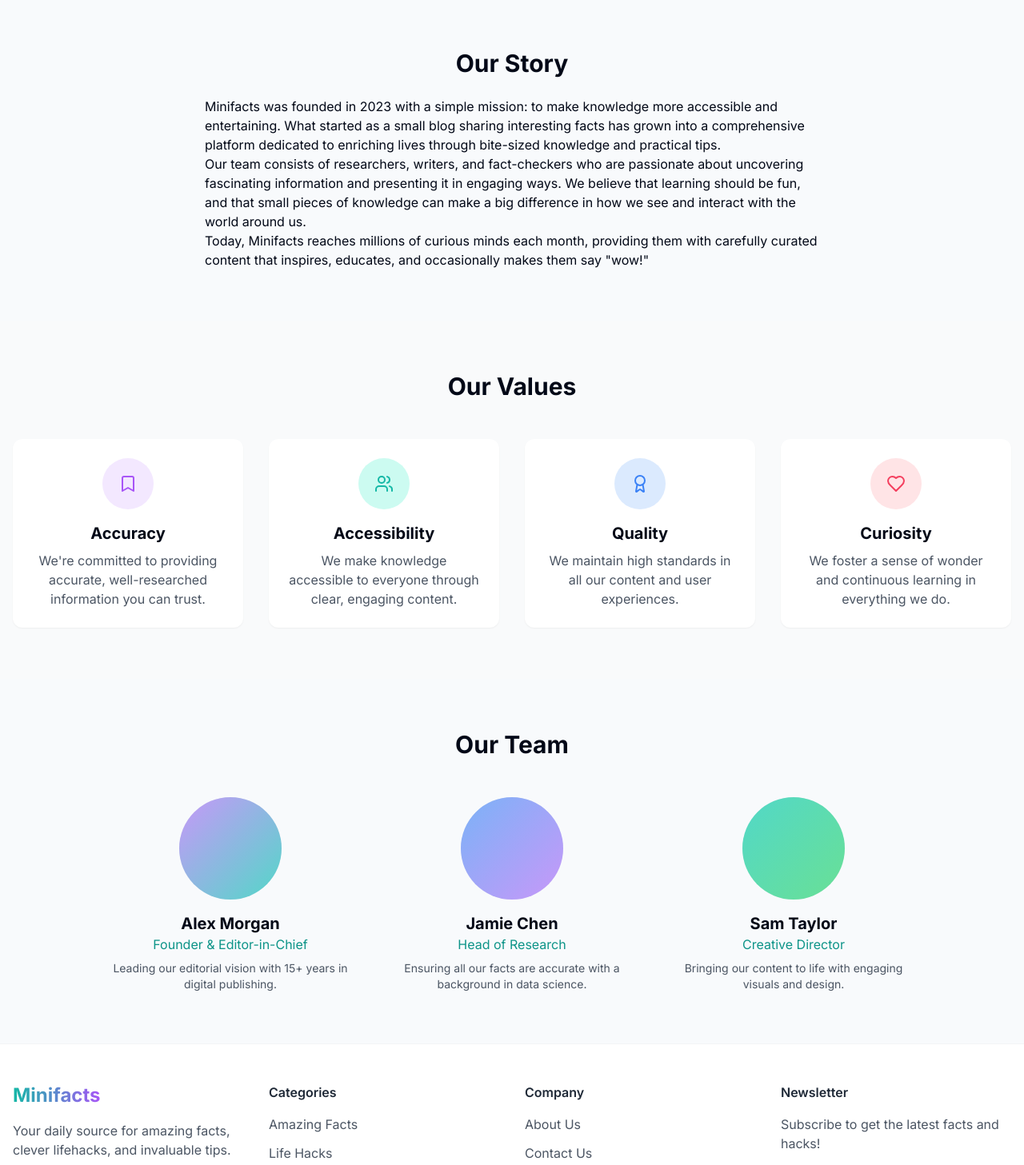
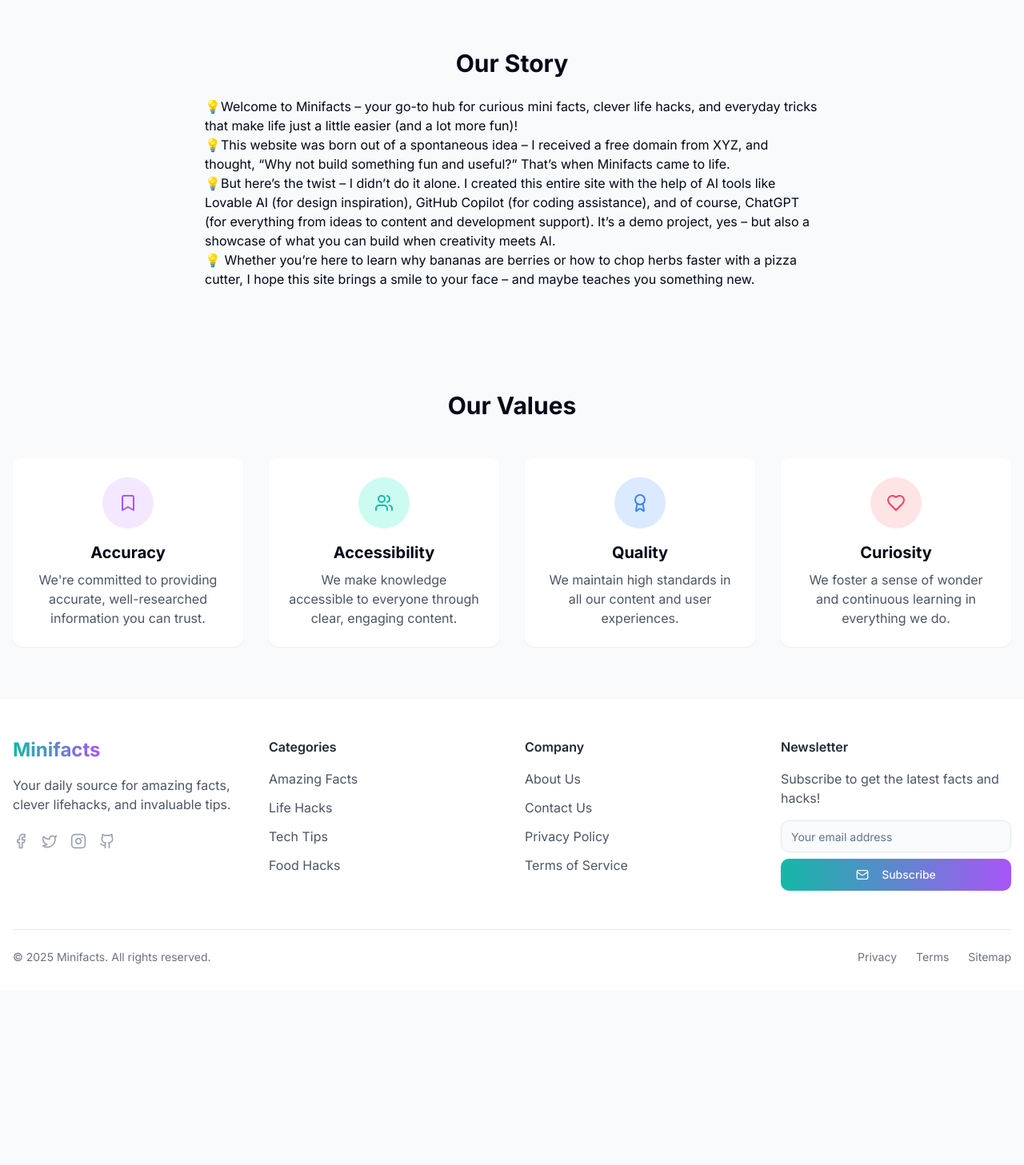
Before and after one commit to bejistojoseph/MiniFacts, a React (Vite) app: page /about in a window 1280 px wide. Shown: the part 420-1877 px from the top of the page at 80% size. After the commit the page ends 1659 px from the top, so only its background shows below. Built offline with nearby package versions, Linux system fonts and the light colour scheme; a web font is replaced by a local one.

Commit message:
aboutusset

```diff
--- a/src/pages/AboutUs.tsx
+++ b/src/pages/AboutUs.tsx
@@ -16,6 +16,7 @@ const AboutUs = () => {
               <h1 className="text-4xl md:text-5xl font-display font-bold mb-6 text-gray-900">About Minifacts</h1>
               <p className="text-lg text-gray-600 mb-8">
                 Bringing you fascinating facts, clever lifehacks, and expert tips to enrich your everyday life.
+
               </p>
             </div>
           </div>
@@ -27,20 +28,20 @@ const AboutUs = () => {
             <div className="max-w-3xl mx-auto">
               <h2 className="text-3xl font-bold mb-6 text-center">Our Story</h2>
               <div className="prose prose-lg mx-auto">
-                <p>
-                  Minifacts was founded in 2023 with a simple mission: to make knowledge more accessible and entertaining.
-                  What started as a small blog sharing interesting facts has grown into a comprehensive platform dedicated
-                  to enriching lives through bite-sized knowledge and practical tips.
+                <p className='text-align-centre'>
+                💡Welcome to Minifacts – your go-to hub for curious mini facts, clever life hacks, and everyday tricks that make life just a little easier (and a lot more fun)!
+
+              <div></div> 💡This website was born out of a spontaneous idea – I received a free domain from XYZ, and thought, “Why not build something fun and useful?” That’s when Minifacts came to life.
+
+                <div></div>💡But here’s the twist – I didn’t do it alone. I created this entire site with the help of AI tools like Lovable AI (for design inspiration), GitHub Copilot (for coding assistance), and of course, ChatGPT (for everything from ideas to content and development support). It’s a demo project, yes – but also a showcase of what you can build when creativity meets AI.
+
+              <div></div> 💡 Whether you’re here to learn why bananas are berries or how to chop herbs faster with a pizza cutter, I hope this site brings a smile to your face – and maybe teaches you something new.
+
+
+
+
                 </p>
-                <p>
-                  Our team consists of researchers, writers, and fact-checkers who are passionate about uncovering fascinating
-                  information and presenting it in engaging ways. We believe that learning should be fun, and that small pieces
-                  of knowledge can make a big difference in how we see and interact with the world around us.
-                </p>
-                <p>
-                  Today, Minifacts reaches millions of curious minds each month, providing them with carefully curated content
-                  that inspires, educates, and occasionally makes them say "wow!"
-                </p>
+
               </div>
             </div>
           </div>
@@ -86,43 +87,7 @@ const AboutUs = () => {
           </div>
         </section>
 
-        {/* Team Section */}
-        <section className="py-16">
-          <div className="container mx-auto px-4">
-            <h2 className="text-3xl font-bold mb-12 text-center">Our Team</h2>
-            <div className="grid grid-cols-1 md:grid-cols-2 lg:grid-cols-3 gap-8 max-w-5xl mx-auto">
-              {/* Team Member 1 */}
-              <div className="text-center">
-                <div className="w-32 h-32 rounded-full bg-gray-200 mx-auto mb-4 overflow-hidden">
-                  <div className="w-full h-full bg-gradient-to-br from-purple-400 to-teal-400 opacity-80"></div>
-                </div>
-                <h3 className="font-bold text-xl">Alex Morgan</h3>
-                <p className="text-teal-600 mb-2">Founder & Editor-in-Chief</p>
-                <p className="text-gray-600 text-sm">Leading our editorial vision with 15+ years in digital publishing.</p>
-              </div>
 
-              {/* Team Member 2 */}
-              <div className="text-center">
-                <div className="w-32 h-32 rounded-full bg-gray-200 mx-auto mb-4 overflow-hidden">
-                  <div className="w-full h-full bg-gradient-to-br from-blue-400 to-purple-400 opacity-80"></div>
-                </div>
-                <h3 className="font-bold text-xl">Jamie Chen</h3>
-                <p className="text-teal-600 mb-2">Head of Research</p>
-                <p className="text-gray-600 text-sm">Ensuring all our facts are accurate with a background in data science.</p>
-              </div>
-
-              {/* Team Member 3 */}
-              <div className="text-center">
-                <div className="w-32 h-32 rounded-full bg-gray-200 mx-auto mb-4 overflow-hidden">
-                  <div className="w-full h-full bg-gradient-to-br from-teal-400 to-green-400 opacity-80"></div>
-                </div>
-                <h3 className="font-bold text-xl">Sam Taylor</h3>
-                <p className="text-teal-600 mb-2">Creative Director</p>
-                <p className="text-gray-600 text-sm">Bringing our content to life with engaging visuals and design.</p>
-              </div>
-            </div>
-          </div>
-        </section>
       </main>
       <Footer />
     </div>
```
Also changed, not shown: src/pages/removed.txt (added).
